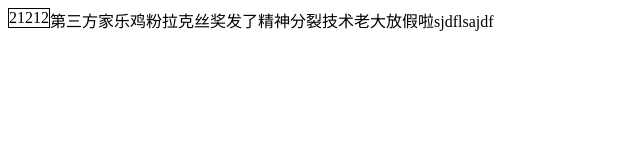
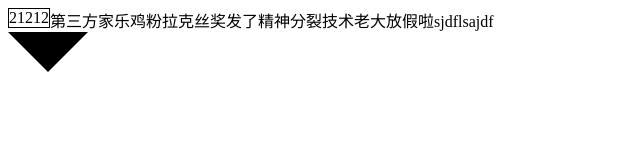
Before and after one commit to heyushuo/blob-code, a plain HTML site: page JavaScript/float和css三角形.html in a window 1280 px wide. Shown: the whole page, without its empty margins (0-640 px from the left). Drawn offline with Linux system fonts and the light colour scheme.

Commit message:
三角形

```diff
--- a/JavaScript/float.html
+++ b/JavaScript/float和css三角形.html
@@ -14,10 +14,19 @@
     height: 400px; */
     float: left;
   }
+  .span {
+    width: 0;
+    height: 0;
+    border-top: 40px solid black;
+    border-left: 40px solid transparent;
+    border-right: 40px solid transparent;
+    border-bottom: 40px solid transparent;
+  }
 </style>
 
 <body>
-  <div class="box"> 21212 </div>第三方家乐鸡粉拉克丝奖发了精神分裂技术老大放假啦sjdflsajdf
+  <div class="box"> 21212 </div>第三方家乐鸡粉拉克丝奖发了精神分裂技术老大放假啦sjdflsajdf <div class="span">
+  </div>
 </body>
 
 </html>
```
